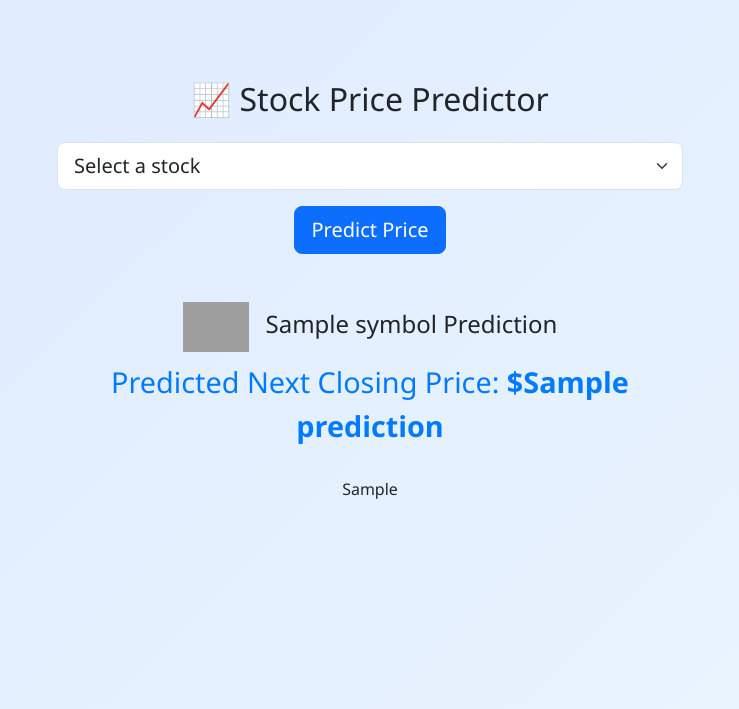
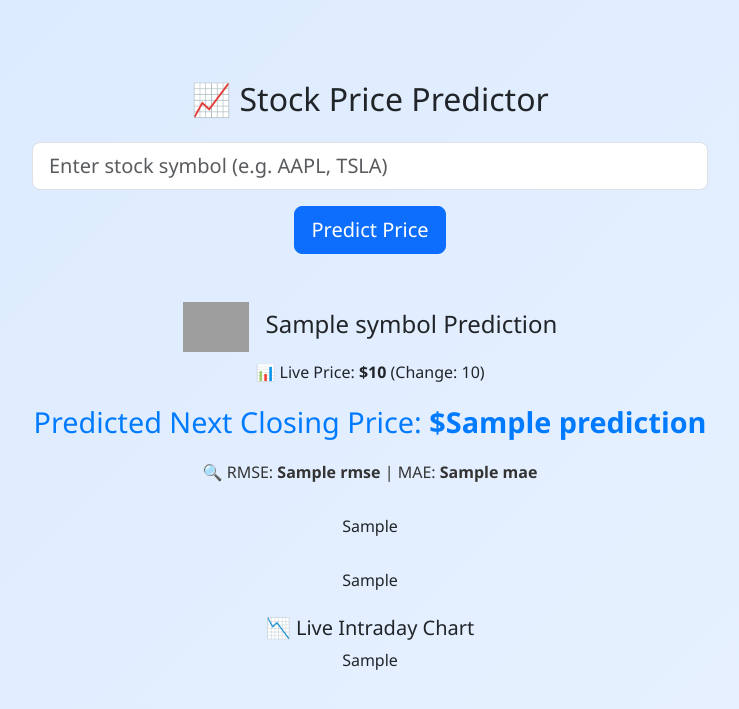
Before and after one commit to solomon-5A5/stock-price-predictor, a Flask app: template templates/index.html in a window 1280 px wide. Shown: the top 709 px of the page, without its empty margins (270-1009 px from the left). Run offline with Flask 3, Linux system fonts and the light colour scheme; the template is opened without the code that fills it: most values are stand-ins (such as "Sample title", 1, 10 or a date in 2020); grey boxes are pictures that could not be loaded.

Commit message:
Added search bar for stock input and symbol validation

```diff
--- a/app.py
+++ b/app.py
@@ -3,10 +3,10 @@ import plotly.graph_objs as go
 from plotly.offline import plot
 import yfinance as yf
 import numpy as np
-import pandas as pd
 import os
 import joblib
 from sklearn.preprocessing import MinMaxScaler
+from sklearn.metrics import mean_squared_error, mean_absolute_error
 from tensorflow.keras.models import Sequential, load_model
 from tensorflow.keras.layers import LSTM, Dense, Dropout
 
@@ -14,15 +14,16 @@ app = Flask(__name__)
 
 MODEL_PATH = 'lstm_model.h5'
 SCALER_PATH = 'scaler.pkl'
+LOSS_PATH = 'loss.pkl'
 
 def train_and_save_model(symbol):
     df = yf.download(symbol, period='5y', interval='1d')
     if df.empty or 'Close' not in df:
-        return "No data found", None, None
+        return None, None, None
 
     data = df[['Close']].dropna()
     if len(data) < 100:
-        return "Not enough data", None, None
+        return None, None, None
 
     scaler = MinMaxScaler()
     scaled_data = scaler.fit_transform(data)
@@ -42,62 +43,94 @@ def train_and_save_model(symbol):
     model.add(Dropout(0.2))
     model.add(Dense(1))
     model.compile(optimizer='adam', loss='mean_squared_error')
-    model.fit(X, y, epochs=5, batch_size=32, verbose=0)
+    history = model.fit(X, y, epochs=5, batch_size=32, verbose=0)
 
     model.save(MODEL_PATH)
     joblib.dump(scaler, SCALER_PATH)
+    joblib.dump(history.history['loss'], LOSS_PATH)
 
-    return model, scaler, data
+    return model, scaler, data, history.history['loss']
 
 def load_model_and_scaler(symbol='AAPL'):
-    if os.path.exists(MODEL_PATH) and os.path.exists(SCALER_PATH):
-        model = load_model(MODEL_PATH)
-        scaler = joblib.load(SCALER_PATH)
-        df = yf.download(symbol, period='5y', interval='1d')
-        data = df[['Close']].dropna()
-        return model, scaler, data
-    else:
+    if not (os.path.exists(MODEL_PATH) and os.path.exists(SCALER_PATH) and os.path.exists(LOSS_PATH)):
         return train_and_save_model(symbol)
 
+    model = load_model(MODEL_PATH)
+    scaler = joblib.load(SCALER_PATH)
+    loss = joblib.load(LOSS_PATH)
+    df = yf.download(symbol, period='5y', interval='1d')
+    data = df[['Close']].dropna()
+    return model, scaler, data, loss
+
+def get_live_price(symbol):
+    stock = yf.Ticker(symbol)
+    data = stock.history(period='1d', interval='1m')
+    if not data.empty:
+        latest = data.iloc[-1]
+        change = latest['Close'] - latest['Open']
+        return round(latest['Close'], 2), round(change, 2)
+    return None, None
+
+def get_live_chart_html(symbol):
+    stock = yf.Ticker(symbol)
+    df = stock.history(period='1d', interval='1m')
+
+    if df.empty:
+        return "<p class='text-danger'>Live chart unavailable: No intraday data.</p>"
+
+    fig = go.Figure()
+    fig.add_trace(go.Scatter(x=df.index, y=df['Close'], mode='lines', name='Live Price'))
+
+    fig.update_layout(
+        title=f"{symbol} - Live Intraday Chart",
+        xaxis_title="Time",
+        yaxis_title="Price (USD)",
+        height=400,
+        margin=dict(l=30, r=30, t=50, b=30)
+    )
+
+    return plot(fig, output_type='div', include_plotlyjs=False)
+
 def predict_stock_price(symbol):
-    model, scaler, data = load_model_and_scaler(symbol)
+    model, scaler, data, loss = load_model_and_scaler(symbol)
 
     if model is None:
-        return "Model loading failed", None
+        return None, None, None, None, None, None
 
     scaled_data = scaler.transform(data)
     if len(scaled_data) < 60:
-        return "Not enough data after scaling", None
+        return None, None, None, None, None, None
 
     last_60_days = scaled_data[-60:]
     X_test = last_60_days.reshape(1, 60, 1)
     predicted_price = model.predict(X_test)
     predicted_value = round(scaler.inverse_transform(predicted_price)[0][0], 2)
 
-    # Generate interactive Plotly chart
     actual_prices = data[-60:].values.flatten()
     trace1 = go.Scatter(y=actual_prices, mode='lines', name='Last 60 Days')
-    trace2 = go.Scatter(
-        x=[60],
-        y=[predicted_value],
-        mode='markers+text',
-        name='Predicted Next',
-        text=[f"${predicted_value}"],
-        textposition='top center',
-        marker=dict(color='red', size=10)
-    )
-
-    layout = go.Layout(
-        title=f"{symbol} - Next Day Price Prediction",
-        xaxis=dict(title="Days"),
-        yaxis=dict(title="Price (USD)"),
-        height=400
-    )
-
+    trace2 = go.Scatter(x=[60], y=[predicted_value], mode='markers+text',
+                        name='Predicted Next', text=[f"${predicted_value}"],
+                        textposition='top center', marker=dict(color='red', size=10))
+    layout = go.Layout(title=f"{symbol} - Next Day Price Prediction",
+                       xaxis=dict(title="Days"), yaxis=dict(title="Price (USD)"), height=400)
     fig = go.Figure(data=[trace1, trace2], layout=layout)
     plot_html = plot(fig, output_type='div', include_plotlyjs=True)
 
-    return predicted_value, plot_html
+    X, y = [], []
+    for i in range(60, len(scaled_data)):
+        X.append(scaled_data[i - 60:i, 0])
+        y.append(scaled_data[i, 0])
+    X = np.array(X).reshape(len(X), 60, 1)
+    y_pred = model.predict(X)
+    rmse = round(np.sqrt(mean_squared_error(y, y_pred)), 2)
+    mae = round(mean_absolute_error(y, y_pred), 2)
+
+    fig_loss = go.Figure()
+    fig_loss.add_trace(go.Scatter(y=loss, mode='lines', name="Training Loss"))
+    fig_loss.update_layout(title="Model Training Loss", xaxis_title="Epoch", yaxis_title="Loss")
+    loss_chart = plot(fig_loss, output_type='div', include_plotlyjs=False)
+
+    return predicted_value, plot_html, rmse, mae, loss_chart, data
 
 @app.route('/')
 def home():
@@ -105,9 +138,32 @@ def home():
 
 @app.route('/predict', methods=['POST'])
 def predict():
-    symbol = request.form['symbol'].upper()
-    prediction, plot_html = predict_stock_price(symbol)
-    return render_template('index.html', prediction=prediction, symbol=symbol, plot_html=plot_html)
+    symbol = request.form['symbol'].upper().strip()
+
+    # Validate symbol
+    ticker = yf.Ticker(symbol)
+    info = ticker.info
+    if 'shortName' not in info or info.get('regularMarketPrice') is None:
+        return render_template('index.html', error=f"❌ '{symbol}' is not a valid or supported stock symbol.")
+
+    prediction, plot_html, rmse, mae, loss_chart, data = predict_stock_price(symbol)
+
+    if prediction is None:
+        return render_template('index.html', error=f"⚠️ Could not generate prediction for '{symbol}'. Try another stock.")
+
+    live_price, price_change = get_live_price(symbol)
+    live_chart = get_live_chart_html(symbol)
+
+    return render_template('index.html',
+                           prediction=prediction,
+                           symbol=symbol,
+                           plot_html=plot_html,
+                           rmse=rmse,
+                           mae=mae,
+                           loss_chart=loss_chart,
+                           live_price=live_price,
+                           price_change=price_change,
+                           live_chart=live_chart)
 
 if __name__ == '__main__':
     app.run(debug=True)
--- a/templates/index.html
+++ b/templates/index.html
@@ -19,7 +19,7 @@
     }
 
     .container {
-      max-width: 650px;
+      max-width: 700px;
       margin-top: 5rem;
     }
 
@@ -47,23 +47,30 @@
     .plotly-chart {
       margin-top: 30px;
     }
+
+    .metrics {
+      font-size: 1rem;
+      color: #333;
+    }
   </style>
+  <script>
+  document.addEventListener('DOMContentLoaded', () => {
+    document.querySelector('form').setAttribute('target', '_self');
+  });
+</script>
+
 </head>
 <body>
   <div class="container text-center">
     <h2 class="mb-4">📈 Stock Price Predictor</h2>
+
+    {% if error %}
+      <div class="alert alert-danger">{{ error }}</div>
+    {% endif %}
+
     <form action="/predict" method="POST" onsubmit="showSpinner()">
       <div class="mb-3">
-        <select name="symbol" class="form-select form-select-lg" required>
-          <option disabled selected value="">Select a stock</option>
-          <option value="AAPL">Apple Inc. (AAPL)</option>
-          <option value="GOOGL">Alphabet Inc. (GOOGL)</option>
-          <option value="MSFT">Microsoft Corp. (MSFT)</option>
-          <option value="TSLA">Tesla Inc. (TSLA)</option>
-          <option value="AMZN">Amazon.com Inc. (AMZN)</option>
-          <option value="XOM">Exxon Mobil Corp. (XOM)</option>
-          <option value="META">Meta Platforms Inc. (META)</option>
-        </select>
+        <input type="text" name="symbol" class="form-control form-control-lg" placeholder="Enter stock symbol (e.g. AAPL, TSLA)" required>
       </div>
       <button class="btn btn-primary btn-lg" type="submit">Predict Price</button>
     </form>
@@ -82,11 +89,35 @@
                onerror="this.style.display='none'">
           {{ symbol }} Prediction
         </h4>
+
+        {% if live_price %}
+          <p class="mt-2">📊 Live Price: <strong>${{ live_price }}</strong> (Change: {{ price_change }})</p>
+        {% endif %}
+
         <p class="prediction-result">Predicted Next Closing Price: <strong>${{ prediction }}</strong></p>
+
+        {% if rmse and mae %}
+          <div class="metrics mt-3">
+            <p>🔍 RMSE: <strong>{{ rmse }}</strong> | MAE: <strong>{{ mae }}</strong></p>
+          </div>
+        {% endif %}
 
         {% if plot_html %}
           <div class="plotly-chart">
             {{ plot_html | safe }}
+          </div>
+        {% endif %}
+
+        {% if loss_chart %}
+          <div class="plotly-chart">
+            {{ loss_chart | safe }}
+          </div>
+        {% endif %}
+
+        {% if live_chart %}
+          <div class="plotly-chart mt-4">
+            <h5>📉 Live Intraday Chart</h5>
+            {{ live_chart | safe }}
           </div>
         {% endif %}
       </div>
```
Also changed, not shown: 3 other files.
